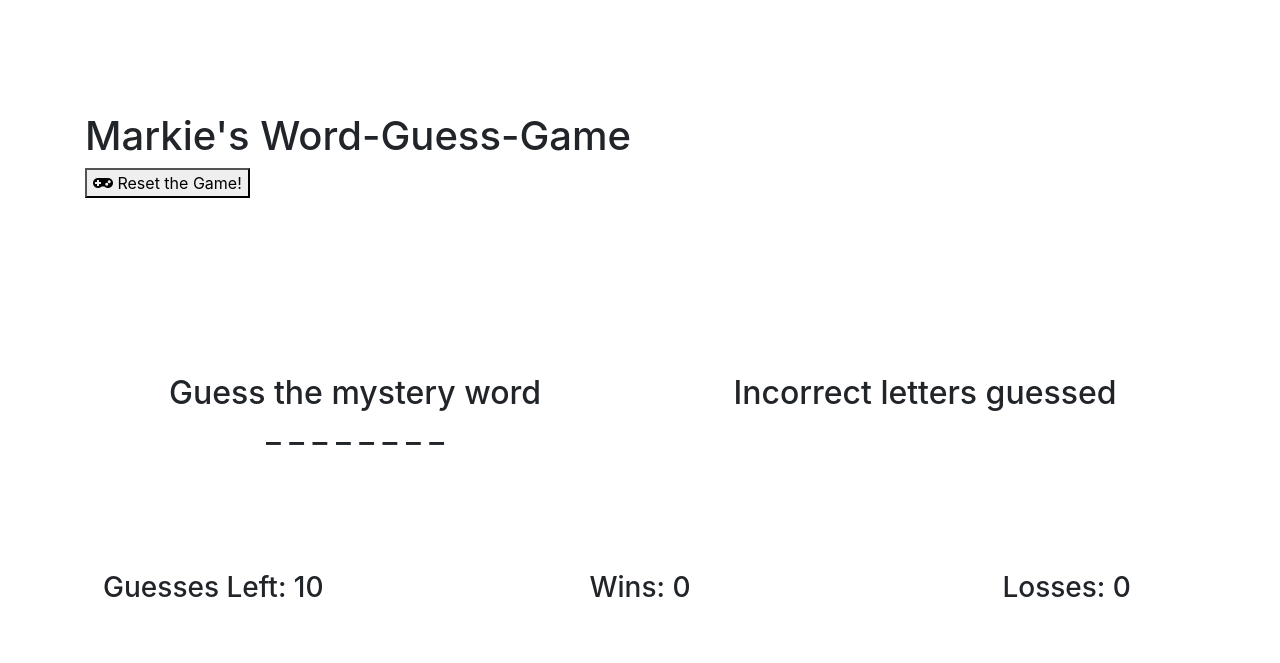
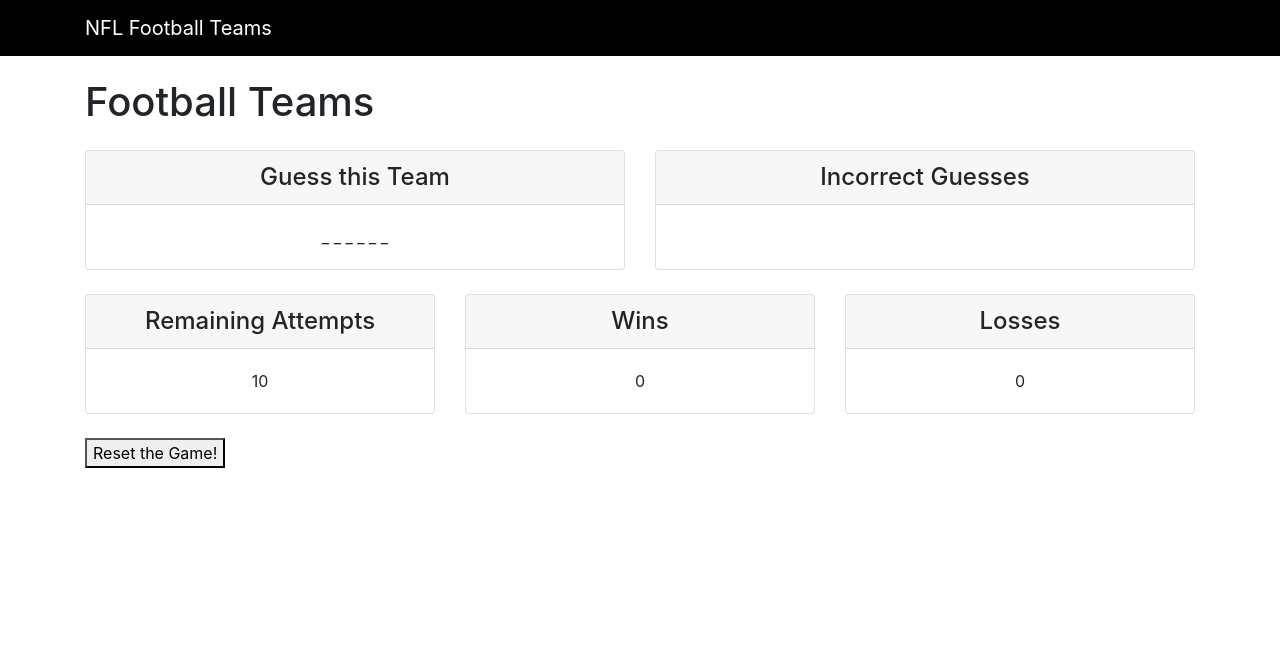
Before and after one commit to markieruiz/Word-Guess-Game, a plain HTML site: page index.html in a window 1280 px wide. Drawn offline with nearby package versions, Linux system fonts and the light colour scheme.

Commit message:
design changes

```diff
--- a/assets/css/style.css
+++ b/assets/css/style.css
@@ -1,8 +1,5 @@
 
-#bg {
-    /* background: url("../images/c.jpg"); */
-    background-size: cover;
-    background-repeat: no-repeat;
-    opacity: 1;
 
-}
+body {
+    padding-top: 54px;
+  }
--- a/assets/javascript/game.js
+++ b/assets/javascript/game.js
@@ -16,12 +16,13 @@ var letterArr = [];
 var wrongLetterArr = [];
 var output= '';
 
+
 function resetGame () {
     guessesLeft = 10;
     letterArr = [];
     wrongLetterArr = [];
     wordArr = [];
-
+    mysteryWord = randomArr[Math.floor(Math.random() * randomArr.length)];
     {
         for (var i = 0; i < mysteryWord.length; i++) {
             wordArr[i] = "_ ";
@@ -34,7 +35,6 @@ function resetGame () {
 }
 
 function letterGuess(letter) {
-
     if (letterArr.indexOf(letter) === -1) {
         letterArr.push(letter);
 
@@ -46,19 +46,16 @@ function letterGuess(letter) {
         }
 
     console.log(wordArr);
+    checkIncorrect(letter);
+    }
 
-    checkIncorrect(letter);
-
-    }
     else {
         alert("You've already guessed this letter. Try a new one.")
     }
     checkWin();
-
 }
 
 function checkIncorrect(letter) {
-
     if (wordArr.indexOf(letter.toLowerCase()) === -1
     && wordArr.indexOf(letter.toUpperCase()) === -1)  {
         guessesLeft--;
@@ -67,7 +64,6 @@ function checkIncorrect(letter) {
         $guessedLetters.textContent = wrongLetterArr.join(' ');
         $guessesLeft.textContent = guessesLeft;
     }
-    console.log('-',mysteryWord)
     checkLoss(mysteryWord);
 }
 
@@ -91,11 +87,8 @@ function checkWin() {
             alert("you won");
             resetGame();
         },0)
-
     }
 }
-
-
 
 $resetGame.addEventListener('click', resetGame)
 
@@ -103,11 +96,13 @@ function checkWin() {
     if (event.keyCode >= 65 && event.keyCode <= 90) {
             letterGuess(event.key);
     }
+
     else {
         alert("You did not enter a letter. The mystery word does not contain numeric values.")
         console.log(event.charCode);
     }
 }
+
 window.onload = function () {
     resetGame();
 }
--- a/index.html
+++ b/index.html
@@ -6,72 +6,88 @@
     <meta http-equiv="X-UA-Compatible" content="ie=edge">
     <link rel="shortcut icon" href= "assets/images/favicon.ico">
     <link rel="stylesheet" href="https://stackpath.bootstrapcdn.com/bootstrap/4.1.3/css/bootstrap.min.css" integrity="sha384-MCw98/SFnGE8fJT3GXwEOngsV7Zt27NXFoaoApmYm81iuXoPkFOJwJ8ERdknLPMO" crossorigin="anonymous">
-    <script src="https://code.jquery.com/jquery-3.3.1.slim.min.js" integrity="sha384-q8i/X+965DzO0rT7abK41JStQIAqVgRVzpbzo5smXKp4YfRvH+8abtTE1Pi6jizo" crossorigin="anonymous"></script>
-    <script src="https://cdnjs.cloudflare.com/ajax/libs/popper.js/1.14.3/umd/popper.min.js" integrity="sha384-ZMP7rVo3mIykV+2+9J3UJ46jBk0WLaUAdn689aCwoqbBJiSnjAK/l8WvCWPIPm49" crossorigin="anonymous"></script>
-    <script src="https://stackpath.bootstrapcdn.com/bootstrap/4.1.3/js/bootstrap.min.js" integrity="sha384-ChfqqxuZUCnJSK3+MXmPNIyE6ZbWh2IMqE241rYiqJxyMiZ6OW/JmZQ5stwEULTy" crossorigin="anonymous"></script>
-    <script src="https://ajax.googleapis.com/ajax/libs/jquery/3.3.1/jquery.min.js"></script>
-    <script src="https://maxcdn.bootstrapcdn.com/bootstrap/3.3.7/js/bootstrap.min.js"></script>
+
     <link rel="stylesheet" type="text/css" href="assets/css/style.css">
-    <link rel="stylesheet" href="https://use.fontawesome.com/releases/v5.4.1/css/all.css" integrity="sha384-5sAR7xN1Nv6T6+dT2mhtzEpVJvfS3NScPQTrOxhwjIuvcA67KV2R5Jz6kr4abQsz" crossorigin="anonymous">
-    <title>Word Guess Game</title>
+    <title>It's time for Football</title>
 </head>
 
 <body>
-        <div id="bg">
-    <div class="jumbotron-fluid background py-5">
-        <div class="container py-5">
-            <div class="row align-items-center">
-                <div class="col-12 col-md4 my-3">
-                    <h1>Markie's Word-Guess-Game</h1>
-                    <button id="resetGame">
-                        <i class= "fas fa-gamepad"></i>
-                        Reset the Game!
+  <nav class="navbar fixed-top navbar-expand-lg navbar-dark fixed-top" style="background-color: black;">
+    <div class="container">
+      <a class="navbar-brand" href="#">NFL Football Teams</a>
+      <button class="navbar-toggler navbar-toggler-right" type="button" data-toggle="collapse" data-target="#navbarResponsive" aria-controls="navbarResponsive" aria-expanded="false" aria-label="Toggle navigation">
+        <span class="navbar-toggler-icon"></span>
       </button>
+      <div class="collapse navbar-collapse" id="navbarResponsive">
+      </div>
+    </div>
+  </nav>
+
+  <header>
+      <!-- <div class="row">
+          <div class="col-lg-12">
+    <div class="answers" style="background-image: url('assets/images/pic.png')"></div> -->
+  </header>
+
+  <div class="container">
+    <h1 class="my-4">Football Teams</h1>
+      <div class="row">
+        <div class="col-lg-6 mb-4">
+            <div class="card h-100">
+              <h4 class="card-header text-center">Guess this Team</h4>
+                <div class="card-body">
+                  <p class="card-text text-center"><span id="mysteryWord">0</span></p>
                 </div>
               </div>
           </div>
-    </div>
-    <div class="container-fluid">
-        <div class="row">
-            <div class="col-12 text-center py-5" id="mysteryWord-section">
-                <div class="container">
-                    <div class="row">
-                        <div class="col-12 col-md-6 my-3">
-                            <h2>Guess the mystery word
-                                <br/>
-                                <span id="mysteryWord">?</span>
-                            </h2>
-                        </div>
-                        <div class="col-12 col-md-6 my-3">
-                            <h2>Incorrect letters guessed
-                                <br/>
-                                <span id="guessedLetters">0</span>
-                          </h2>
+        <div class="col-lg-6 mb-4">
+            <div class="card h-100">
+              <h4 class="card-header text-center">Incorrect Guesses</h4>
+                <div class="card-body">
+                  <p class="card-text"><span id="guessedLetters"> </span></p>
                 </div>
             </div>
         </div>
       </div>
   </div>
+
+<div class="container">
     <div class="row">
-        <div class="col-12 col-md-4 text-center py-5">
-            <h3>
-                Guesses Left: <span id="guessesLeft">0</span>
-            </h3>
+      <div class="col-lg-4 mb-4">
+        <div class="card h-100">
+          <h4 class="card-header text-center">Remaining Attempts</h4>
+          <div class="card-body">
+            <p class="card-text text-center"><span id="guessesLeft">0</span></p>
           </div>
-        <div class="col-12 col-md-4 text-center py-5">
-            <h3>
-                Wins: <span id="wins">0</span>
-            </h3>
         </div>
-        <div class="col-12 col-md-4 text-center py-5">
-            <h3>
-                Losses: <span id="losses">0</span>
-            </h3>
+      </div>
+      <div class="col-lg-4 mb-4">
+        <div class="card h-100">
+          <h4 class="card-header text-center">Wins</h4>
+          <div class="card-body">
+            <p class="card-text text-center"><span id="wins">0</span></p>
+          </div>
+        </div>
+      </div>
+      <div class="col-lg-4 mb-4">
+        <div class="card h-100">
+          <h4 class="card-header text-center">Losses</h4>
+          <div class="card-body">
+            <p class="card-text text-center"><span id="losses">0</span></p>
           </div>
         </div>
       </div>
     </div>
+  </div>
+
+  <div class="container">
+  <div class="row">
+    <div class="col-lg-4 mb-4">
+      <button id="resetGame">Reset the Game!</button>
+    </div>
+  </div>
+  </div>
+
+</body>
 <script src="assets/javascript/game.js" type="text/javascript"></script>
-</body>
-
 </html>
```
Also changed, not shown: assets/images/pic.png (added), 2 other files. Lines whose indentation alone changed are shown as unchanged.
